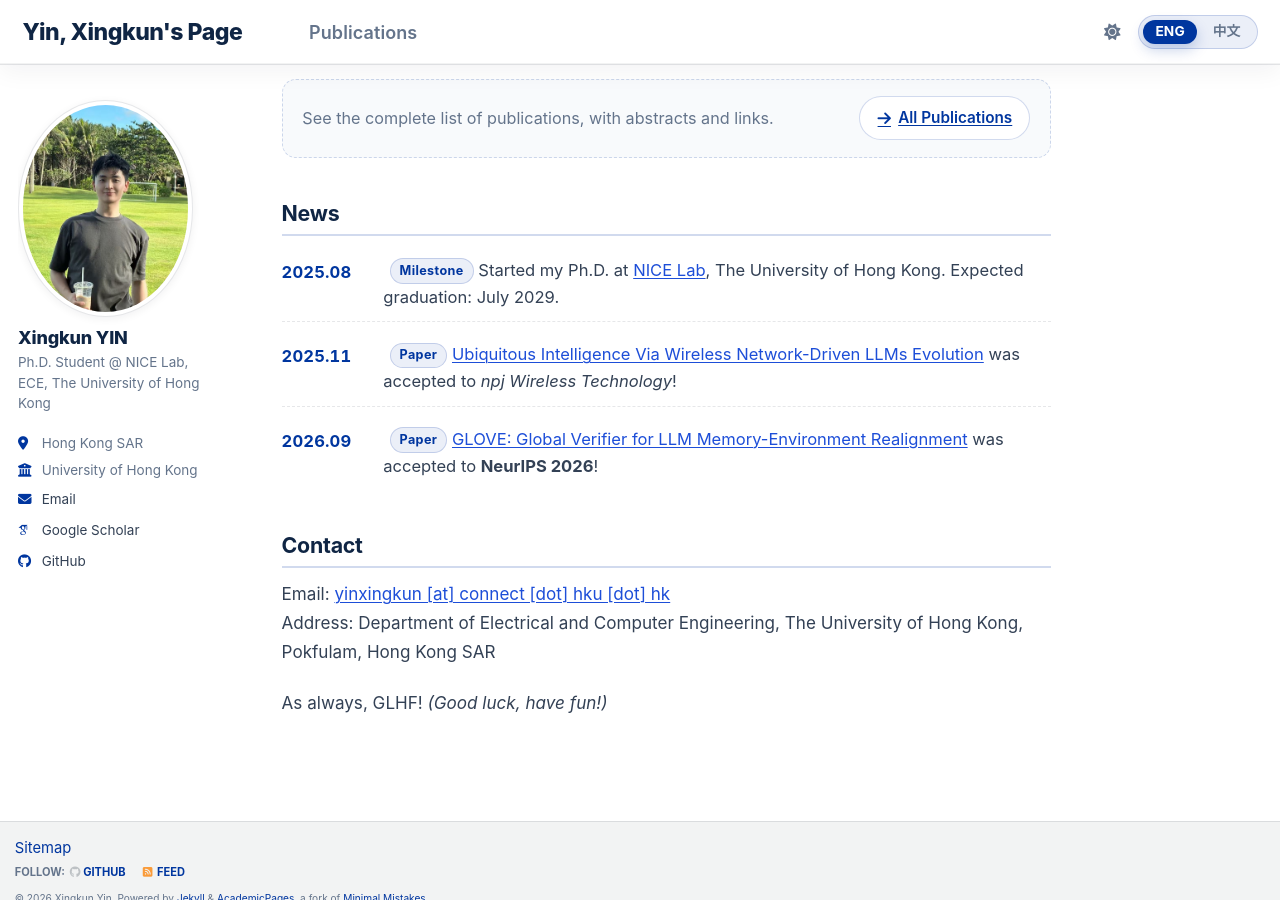
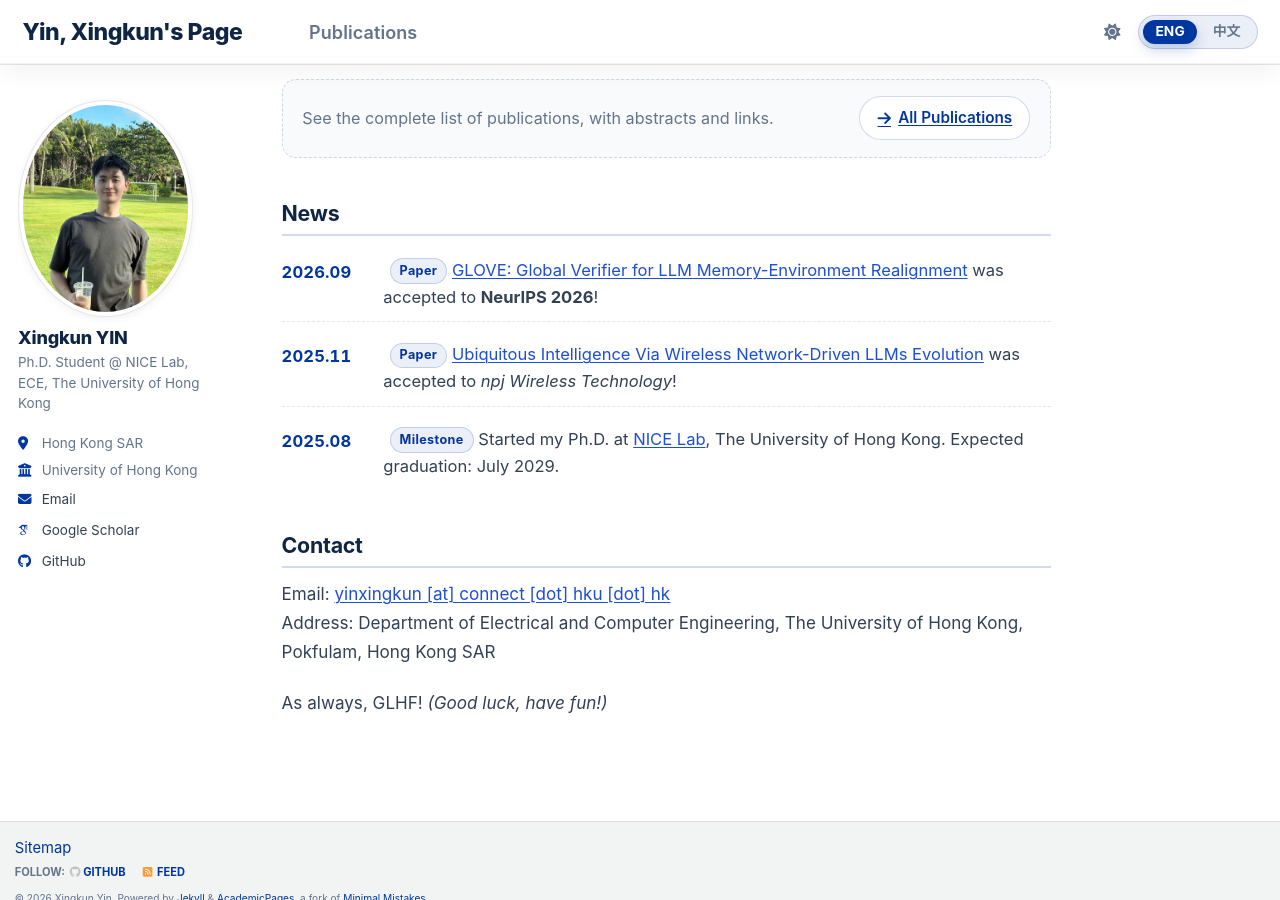
Before and after one commit to troyyxk/troyyxk.github.io, a Jekyll site: the page built from _pages/about.md, in a window 1280 px wide and 900 px high, scrolled down 2055 px. Built offline with Jekyll 4.4.1, drawn with Linux system fonts in a browser that asks for light colours; some web fonts are replaced; a script bundle is joined from its source files by our own code; library files that are not in the unit come from our copies; comment, search, counter and statistics services are not loaded; some of the changed lines change nothing that is shown.

Commit message:
Sort News newest first
Order is now 2026.09 (NeurIPS 2026), 2025.11 (npj Wireless Technology),
2025.08 (Ph.D. start). Content unchanged; the three items are reversed so the
most recent update is at the top.

```diff
--- a/_pages/about.md
+++ b/_pages/about.md
@@ -85,10 +85,10 @@ redirect_from:
 
 <ul class="news-list">
   <li>
-    <span class="news-list__date">2025.08</span>
+    <span class="news-list__date">2026.09</span>
     <span class="news-list__text">
-      <span class="rs-tag"><span class="lang-en lang-inline">Milestone</span><span class="lang-zh lang-inline">里程碑</span></span>
-      <span class="lang-en lang-inline">Started my Ph.D. at <a href="https://hongyangdu.github.io/nice/">NICE Lab</a>, The University of Hong Kong. Expected graduation: July 2029.</span><span class="lang-zh lang-inline">入学<a href="https://hongyangdu.github.io/nice/">NICE Lab</a>（香港大学）攻读博士学位，预计 2029 年 7 月毕业。</span>
+      <span class="rs-tag"><span class="lang-en lang-inline">Paper</span><span class="lang-zh lang-inline">论文</span></span>
+      <span class="lang-en lang-inline"><a href="https://arxiv.org/abs/2601.19249">GLOVE: Global Verifier for LLM Memory-Environment Realignment</a> was accepted to <strong>NeurIPS 2026</strong>!</span><span class="lang-zh lang-inline">论文<a href="https://arxiv.org/abs/2601.19249">《GLOVE: Global Verifier for LLM Memory-Environment Realignment》</a>被 <strong>NeurIPS 2026</strong> 接收！</span>
     </span>
   </li>
   <li>
@@ -99,10 +99,10 @@ redirect_from:
     </span>
   </li>
   <li>
-    <span class="news-list__date">2026.09</span>
+    <span class="news-list__date">2025.08</span>
     <span class="news-list__text">
-      <span class="rs-tag"><span class="lang-en lang-inline">Paper</span><span class="lang-zh lang-inline">论文</span></span>
-      <span class="lang-en lang-inline"><a href="https://arxiv.org/abs/2601.19249">GLOVE: Global Verifier for LLM Memory-Environment Realignment</a> was accepted to <strong>NeurIPS 2026</strong>!</span><span class="lang-zh lang-inline">论文<a href="https://arxiv.org/abs/2601.19249">《GLOVE: Global Verifier for LLM Memory-Environment Realignment》</a>被 <strong>NeurIPS 2026</strong> 接收！</span>
+      <span class="rs-tag"><span class="lang-en lang-inline">Milestone</span><span class="lang-zh lang-inline">里程碑</span></span>
+      <span class="lang-en lang-inline">Started my Ph.D. at <a href="https://hongyangdu.github.io/nice/">NICE Lab</a>, The University of Hong Kong. Expected graduation: July 2029.</span><span class="lang-zh lang-inline">入学<a href="https://hongyangdu.github.io/nice/">NICE Lab</a>（香港大学）攻读博士学位，预计 2029 年 7 月毕业。</span>
     </span>
   </li>
 </ul>
```
